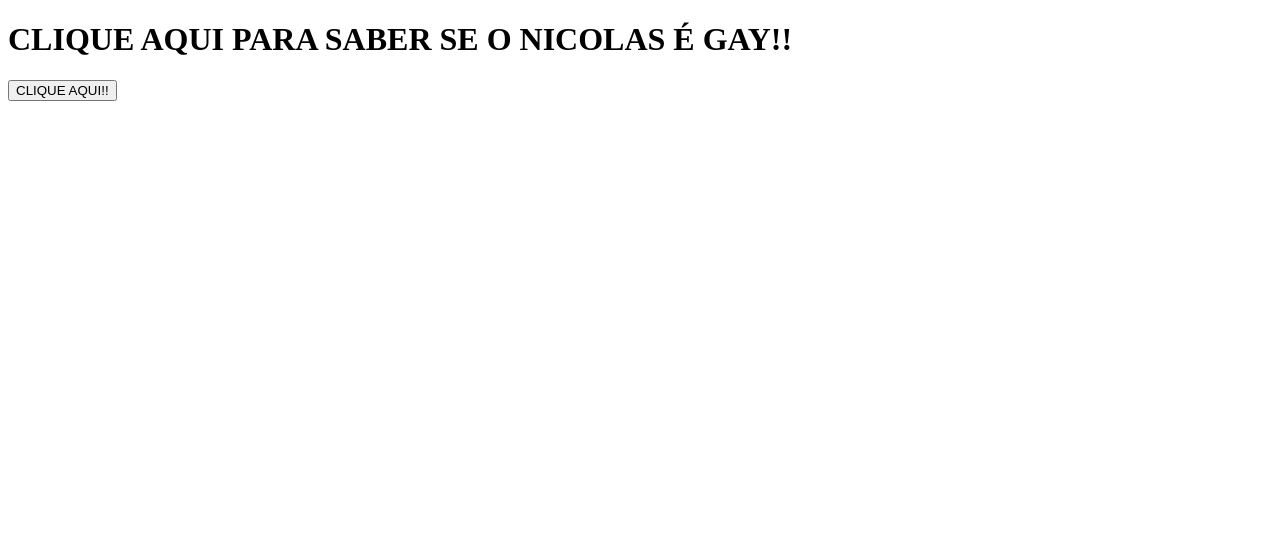
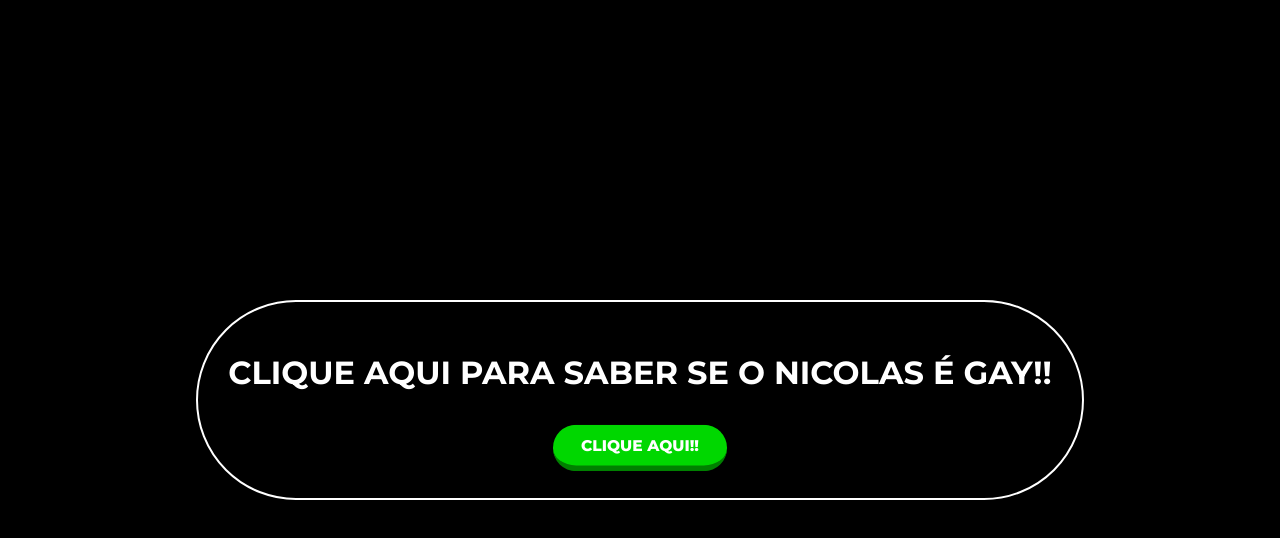
Before and after one commit to victorlima-legendary/Nicolas_Check, a plain HTML site: page index.html in a window 1280 px wide. Drawn offline with Linux system fonts and the light colour scheme; the site is published under a folder, as on GitHub Pages, so addresses that start at the root find nothing; a web font is replaced by a local one.

Commit message:
Update index.html

```diff
--- a/index.html
+++ b/index.html
@@ -4,9 +4,9 @@
     <meta charset="UTF-8" />
     <meta name="viewport" content="width=device-width, initial-scale=1.0" />
     <title>Document</title>
-    <link rel="stylesheet" href="/style/main.css" />
-    <link rel="stylesheet" href="/style/media-query.css" />
-    <link rel="stylesheet" href="/style/keyframe.css" />
+    <link rel="stylesheet" href="./style/main.css" />
+    <link rel="stylesheet" href="./style/media-query.css" />
+    <link rel="stylesheet" href="./style/keyframe.css" />
   </head>
   <body>
     <div class="nicolas_btn">
```
